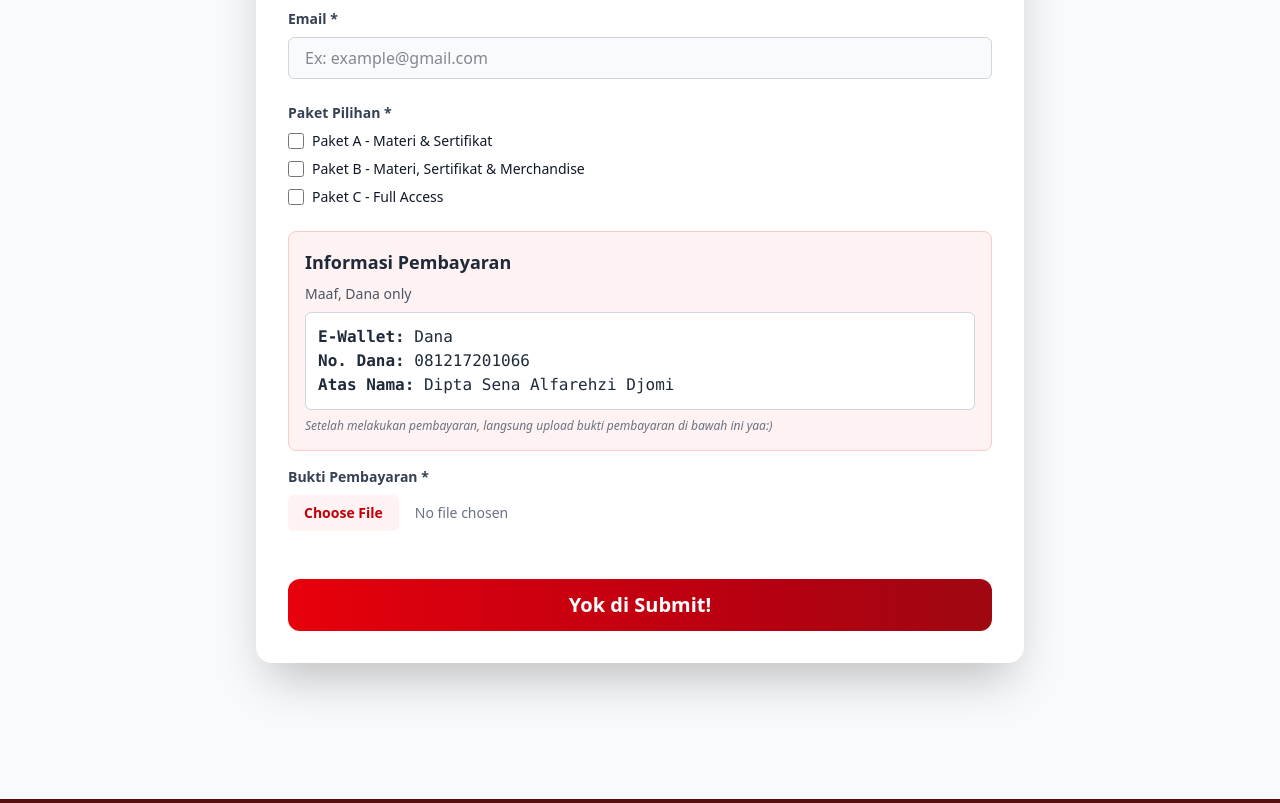
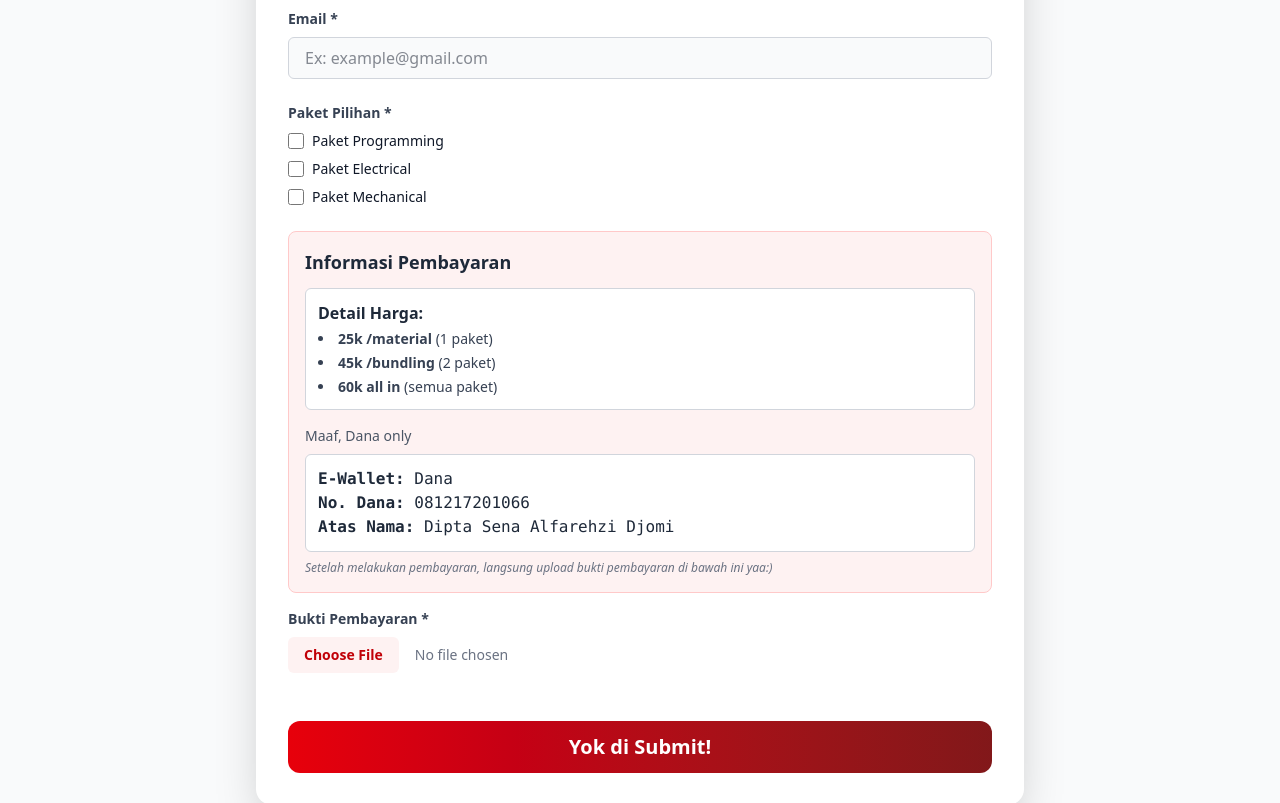
Before and after one commit to Abinara-1-its/Abinara-1, a Vue app: page /advance in a window 1280 px wide. Shown: the part 880-1683 px from the top of the page. Built offline with nearby package versions, Linux system fonts and the light colour scheme.

Commit message:
fiks sadayana

```diff
--- a/src/components/page/Advance.vue
+++ b/src/components/page/Advance.vue
@@ -21,7 +21,7 @@
       </div>
 
       <div v-if="isPosterVisible" class="mt-4 transition-all duration-500 ease-in-out">
-        <img src="/poster-arduino1.png" alt="Poster Workshop" class="w-full h-auto rounded-lg shadow-md">
+        <img src="/poster-advance1.png" alt="Poster Workshop" class="w-full h-auto rounded-lg shadow-md border-2 border-red-200">
       </div>
 
       <form
@@ -126,10 +126,10 @@
                 id="paket-a"
                 name="Paket Pilihan"
                 type="checkbox"
-                value="Paket A - Materi & Sertifikat"
+                value="Paket Programming"
                 class="h-4 w-4 text-red-600 border-gray-300 rounded focus:ring-red-500 cursor-pointer"
               >
-              <label for="paket-a" class="ml-2 block text-sm text-gray-900">Paket A - Materi & Sertifikat</label>
+              <label for="paket-a" class="ml-2 block text-sm text-gray-900">Paket Programming</label>
             </div>
             <div class="flex items-center">
               <input
@@ -137,10 +137,10 @@
                 id="paket-b"
                 name="Paket Pilihan"
                 type="checkbox"
-                value="Paket B - Materi, Sertifikat & Merchandise"
+                value="Paket Electrical"
                 class="h-4 w-4 text-red-600 border-gray-300 rounded focus:ring-red-500 cursor-pointer"
               >
-              <label for="paket-b" class="ml-2 block text-sm text-gray-900">Paket B - Materi, Sertifikat & Merchandise</label>
+              <label for="paket-b" class="ml-2 block text-sm text-gray-900">Paket Electrical</label>
             </div>
             <div class="flex items-center">
               <input
@@ -148,17 +148,25 @@
                 id="paket-c"
                 name="Paket Pilihan"
                 type="checkbox"
-                value="Paket C - Full Access"
+                value="Paket Mechanical"
                 class="h-4 w-4 text-red-600 border-gray-300 rounded focus:ring-red-500 cursor-pointer"
               >
-              <label for="paket-c" class="ml-2 block text-sm text-gray-900">Paket C - Full Access</label>
+              <label for="paket-c" class="ml-2 block text-sm text-gray-900">Paket Mechanical</label>
             </div>
           </div>
         </div>
 
         <div class="p-4 my-4 border border-red-200 rounded-lg bg-red-50">
           <h3 class="text-lg font-semibold text-gray-800">Informasi Pembayaran</h3>
-          <p class="mt-2 text-sm text-gray-600">
+          <div class="mt-3 p-3 bg-white border border-gray-300 rounded-md">
+            <p class="font-semibold text-gray-800">Detail Harga:</p>
+            <ul class="list-disc list-inside text-sm text-gray-700 mt-1 space-y-1">
+              <li><strong>25k /material</strong> (1 paket)</li>
+              <li><strong>45k /bundling</strong> (2 paket)</li>
+              <li><strong>60k all in</strong> (semua paket)</li>
+            </ul>
+          </div>
+          <p class="mt-4 text-sm text-gray-600">
             Maaf, Dana only
           </p>
           <div class="mt-2 p-3 bg-white border border-gray-300 rounded-md">
@@ -209,12 +217,12 @@
         <button
           type="submit"
           :disabled="isLoading"
-          class="w-full mt-6 relative overflow-hidden px-4 py-3 font-semibold text-xl text-white bg-gradient-to-r from-red-600 to-red-800 rounded-xl hover:scale-105 duration-500 ease-in-out disabled:bg-red-400 disabled:cursor-not-allowed"
+          class="w-full mt-6 px-4 py-3 font-semibold text-xl text-white rounded-xl duration-500 ease-in-out"
+          :class="isLoading
+            ? 'bg-red-500 cursor-not-allowed animate-pulse'
+            : 'bg-gradient-to-r from-red-600 to-red-900 cursor-pointer hover:scale-105'"
         >
-          <div v-if="isLoading" class="absolute top-0 left-0 h-full bg-red-700 transition-all duration-150 ease-linear" :style="{ width: uploadProgress + '%' }"></div>
-          <span class="relative z-10">
-            {{ isLoading ? `Mengirim... ${uploadProgress}%` : 'Yok di Submit!' }}
-          </span>
+          {{ isLoading ? 'Mohon Sabar, Lagi Ngirim...' : 'Yok di Submit!' }}
         </button>
       </form>
     </div>
@@ -224,7 +232,7 @@
 <script setup>
 import { reactive, ref, onMounted } from 'vue';
 
-const scriptURL = 'https://script.google.com/macros/s/AKfycbz_6b_eyP2DeFiwXF_WqQQPK2f2LHm6pRXbCVUFJCYbo7amwJyVlTo8SThmUfL0X_NjFA/exec';
+const scriptURL = 'https://script.google.com/macros/s/AKfycbztFq_YsT1Gexu0g-35-52fEYJaGjntuhrzsYdVNH-ElWHiGBBxssdAUmd0Bf_5xVtJAw/exec';
 
 const formData = reactive({
   'Nama': '',
@@ -243,7 +251,6 @@ const fileData = ref({
 });
 
 const isLoading = ref(false);
-const uploadProgress = ref(0);
 const message = ref('');
 const isError = ref(false);
 const isImagePreviewVisible = ref(false);
@@ -288,7 +295,7 @@ onMounted(() => {
     if (window.grecaptcha && window.grecaptcha.render) {
       clearInterval(checkRecaptcha);
       window.grecaptcha.render('recaptcha-widget', {
-        'sitekey': '6Lfhn5srAAAAAIB_jwOcR9zE3dEYh7dcWziAzL0w',
+        'sitekey': '6LdZIJ4rAAAAAHyYjA01c4WZl8HdPrQ7BKPhIUyO',
         'callback': onRecaptchaVerified,
       });
     }
@@ -301,17 +308,25 @@ const handleSubmit = async () => {
     if (!recaptchaToken.value) {
       message.value = 'Mohon verifikasi bahwa kamu bukan robot!';
       isError.value = true;
+      window.scrollTo({ top: 0, behavior: 'smooth' });
+      return;
+    }
+
+    if (formData['Paket Pilihan'].length === 0) {
+      message.value = 'Tolong pilih minimal satu paket pilihan yaa!';
+      isError.value = true;
+      window.scrollTo({ top: 0, behavior: 'smooth' });
       return;
     }
 
     if (!fileData.value.base64) {
     message.value = 'Upload bukti pembayaran yaa!';
     isError.value = true;
+    window.scrollTo({ top: 0, behavior: 'smooth' });
     return;
     }
 
     isLoading.value = true;
-    uploadProgress.value = 0;
     message.value = '';
     isError.value = false;
 
@@ -327,26 +342,20 @@ const handleSubmit = async () => {
     finalForm.append('g-recaptcha-response', recaptchaToken.value);
     finalForm.append('comment', honeypot.value);
 
-    const xhr = new XMLHttpRequest();
-    xhr.open('POST', scriptURL);
+    try {
+      const response = await fetch(scriptURL, { method: 'POST', body: finalForm });
+      const result = await response.json();
 
-    xhr.upload.onprogress = (event) => {
-      if (event.lengthComputable) {
-        const percentComplete = Math.round((event.loaded / event.total) * 100);
-        uploadProgress.value = percentComplete;
-      }
-    };
-
-    xhr.onload = () => {
-      if (xhr.status === 200) {
-        try {
-          const result = JSON.parse(xhr.responseText);
       if (result.result === 'success') {
         message.value = 'Data Anda telah berhasil terkirim. Matur Nuwun!';
         isError.value = false;
 
         Object.keys(formData).forEach(key => {
-              formData[key] = Array.isArray(formData[key]) ? [] : '';
+          if (Array.isArray(formData[key])) {
+            formData[key] = [];
+          } else {
+            formData[key] = '';
+          }
         });
         fileData.value = { base64: '', name: '', type: '' };
         isImagePreviewVisible.value = false;
@@ -357,29 +366,25 @@ const handleSubmit = async () => {
           window.grecaptcha.reset();
         }
         recaptchaToken.value = '';
-          } else {
-            throw new Error(result.error || 'Terjadi kesalahan.');
+
+        // Reload page after 5 seconds
+        // setTimeout(() => {
+        //   alert('Formulir akan dimuat ulang untuk pengisian berikutnya.');
+        //   window.location.reload();
+        // }, 5000);
       }
-        } catch (e) {
-          message.value = `Gagal memproses respons: ${e.message}`;
+      else {
+        throw new Error(result.error || 'Terjadi kesalahan! Tolong Laporkan via DM Instagram Kami');
+      }
+    }
+    catch (error) {
+      message.value = `Gagal mengirim data: ${error.message}`;
       isError.value = true;
     }
-      } else {
-        message.value = `Gagal mengirim data: Server merespons dengan status ${xhr.status}`;
-        isError.value = true;
-      }
+    finally {
       isLoading.value = false;
       window.scrollTo({ top: 0, behavior: 'smooth' });
-    };
-
-    xhr.onerror = () => {
-      message.value = 'Gagal mengirim data: Terjadi kesalahan jaringan.';
-      isError.value = true;
-      isLoading.value = false;
-      window.scrollTo({ top: 0, behavior: 'smooth' });
-    };
-
-    xhr.send(finalForm);
+    }
 };
 </script>
 
```
Lines whose indentation alone changed are shown as unchanged.
